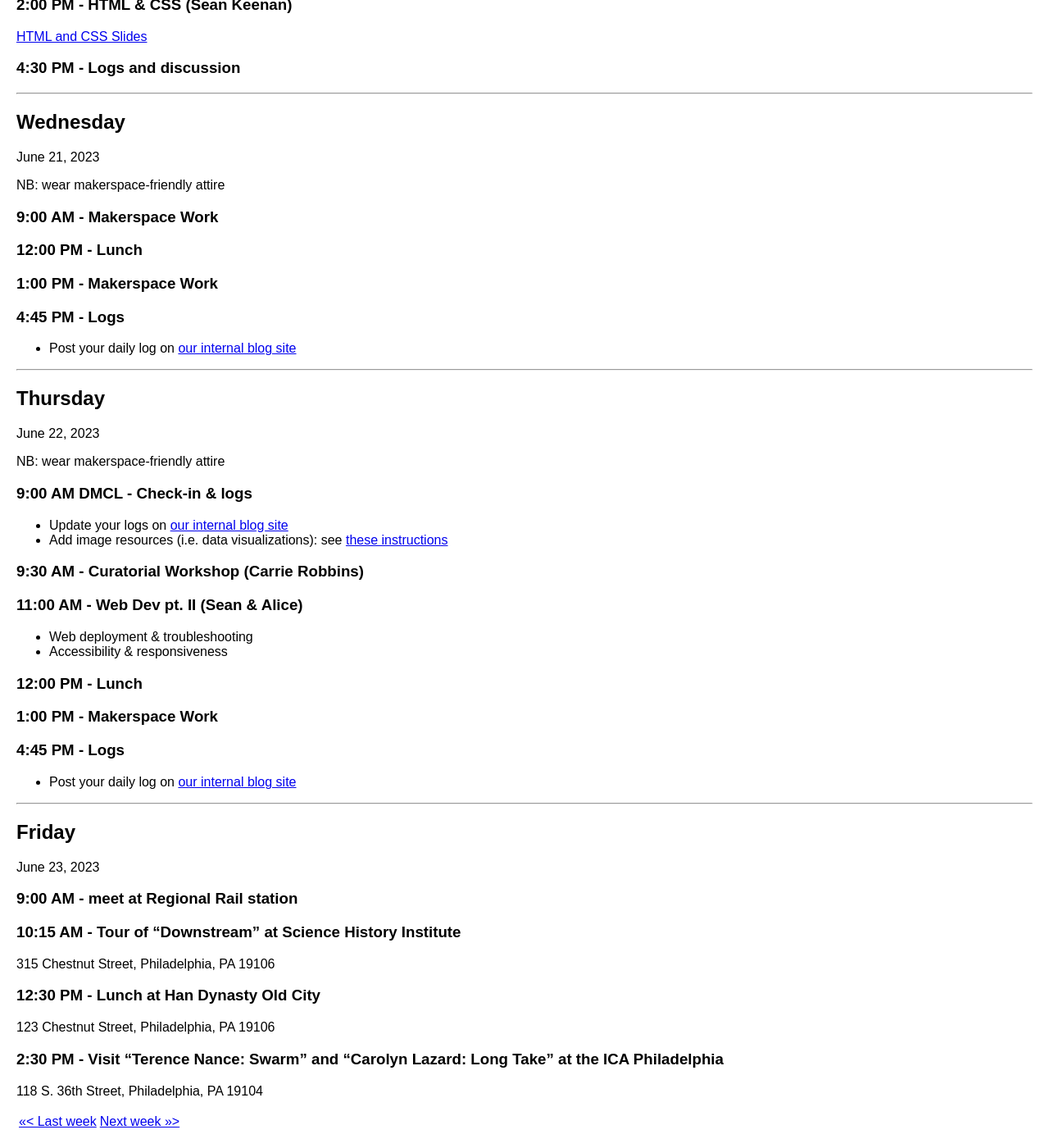
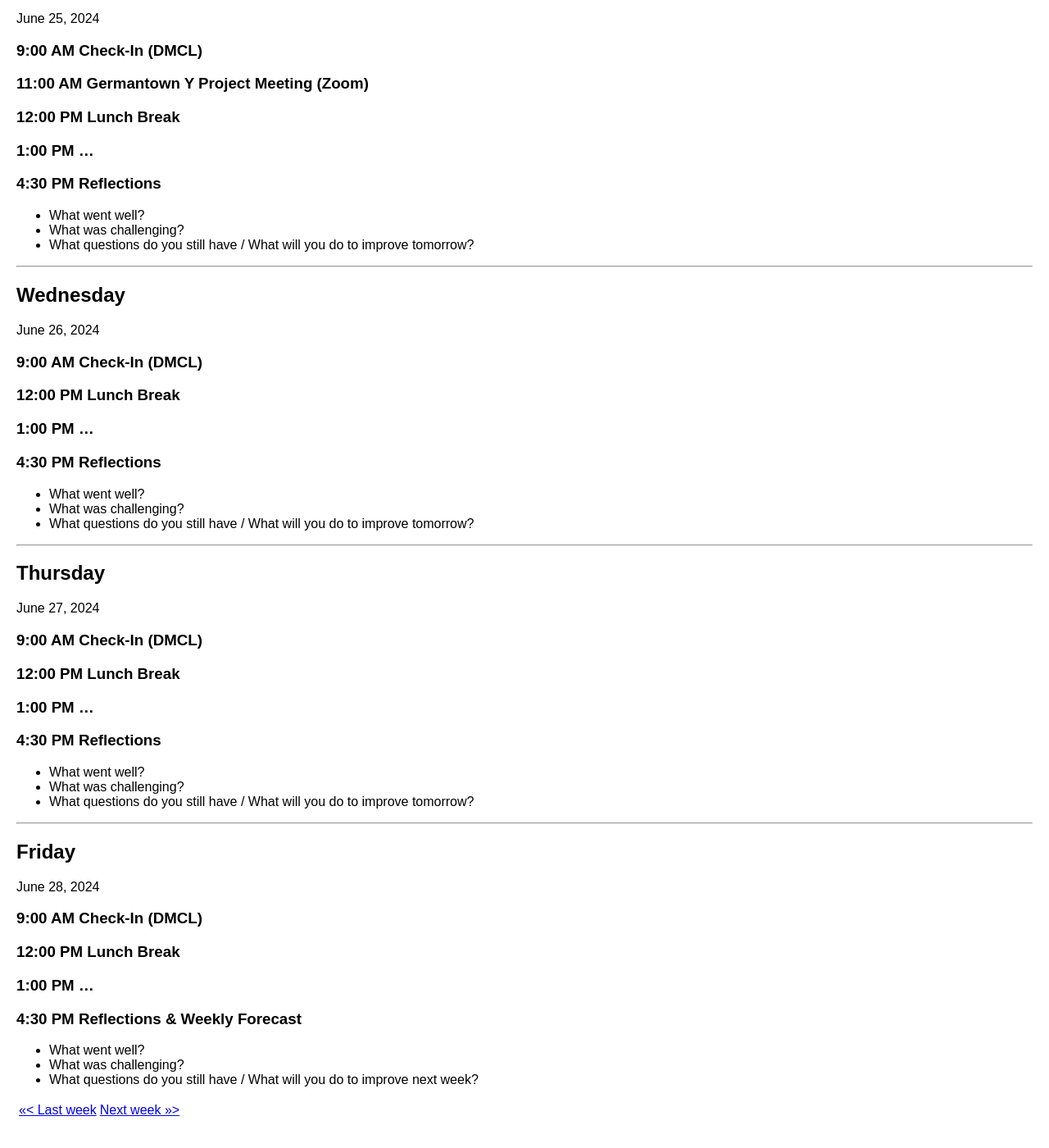
Before and after one commit to digbmc/dssf-syll, a Jekyll site: the page built from _weeks/04-work.md, in a window 1280 px wide and 1400 px high, scrolled down 752 px. Shown: the whole window at 82% size. Built offline with Jekyll 4.4.1, drawn with Linux system fonts in a browser that asks for light colours; some of the changed text lies outside the part shown.

Commit message:
Update 04-work.md

```diff
--- a/_weeks/04-work.md
+++ b/_weeks/04-work.md
@@ -5,88 +5,90 @@
 public: true
 ---
 
+## Resources of Interest
+- ...
+
+---
+
 ## Monday
-June 19, 2023
+June 24, 2024
 
-### JUNETEENTH
+### 9:00 AM Check-In (DMCL)
+
+### 12:00 PM Lunch Break
+
+### 1:00 PM ...
+
+### 4:30 PM Reflections
+- What went well?
+- What was challenging?
+- What questions do you still have / What will you do to improve tomorrow?
 
 ---
 
 ## Tuesday
-June 20, 2023
+June 25, 2024
 
-### 9:00 AM DMCL - Project Work
+### 9:00 AM Check-In (DMCL)
 
-### 10:00 AM - Reactor Room Project Meeting
-With Alice, Bronwen, Hilde, José, Sean, Soaad
+### 11:00 AM Germantown Y Project Meeting (Zoom)
 
-### 11:05 AM - Reactor Room Discussion
+### 12:00 PM Lunch Break
 
-### 12:00 PM - Lunch
+### 1:00 PM ...
 
-### 1:00 PM - Project work
-
-### 2:00 PM - HTML & CSS (Sean Keenan)
-[HTML and CSS Slides](https://www.canva.com/design/DAEqTHEcVek/_cDkFAGK5s9_YVeOArvQ_A/edit?utm_content=DAEqTHEcVek&utm_campaign=designshare&utm_medium=link2&utm_source=sharebutton)
-
-### 4:30 PM - Logs and discussion
+### 4:30 PM Reflections
+- What went well?
+- What was challenging?
+- What questions do you still have / What will you do to improve tomorrow?
 
 ---
 
 ## Wednesday
-June 21, 2023
+June 26, 2024
 
-NB: wear makerspace-friendly attire
+### 9:00 AM Check-In (DMCL)
 
-### 9:00 AM - Makerspace Work
+### 12:00 PM Lunch Break
 
-### 12:00 PM - Lunch
+### 1:00 PM ...
 
-### 1:00 PM - Makerspace Work
-
-### 4:45 PM - Logs
-- Post your daily log on [our internal blog site](https://github.com/Bryn-Mawr-College/dssf-2023)
+### 4:30 PM Reflections
+- What went well?
+- What was challenging?
+- What questions do you still have / What will you do to improve tomorrow?
 
 ---
 
 ## Thursday
-June 22, 2023
+June 27, 2024
 
-NB: wear makerspace-friendly attire
+### 9:00 AM Check-In (DMCL)
 
-### 9:00 AM DMCL - Check-in & logs
-- Update your logs on [our internal blog site](https://github.com/Bryn-Mawr-College/dssf-2023)
-- Add image resources (i.e. data visualizations): see [these instructions](https://refactored-fishstick-p1lg96m.pages.github.io/instructions.html)
+### 12:00 PM Lunch Break
 
-### 9:30 AM - Curatorial Workshop (Carrie Robbins)
+### 1:00 PM  ...
 
-### 11:00 AM - Web Dev pt. II (Sean & Alice)
-- Web deployment & troubleshooting
-- Accessibility & responsiveness
-
-### 12:00 PM - Lunch
-
-### 1:00 PM - Makerspace Work
-
-### 4:45 PM - Logs
-- Post your daily log on [our internal blog site](https://github.com/Bryn-Mawr-College/dssf-2023)
-
+### 4:30 PM Reflections
+- What went well?
+- What was challenging?
+- What questions do you still have / What will you do to improve tomorrow?
 
 ---
 
 ## Friday
-June 23, 2023
+June 28, 2024
 
-### 9:00 AM - meet at Regional Rail station
+### 9:00 AM Check-In (DMCL)
 
-### 10:15 AM - Tour of "Downstream" at Science History Institute
-315 Chestnut Street, Philadelphia, PA 19106
+### 12:00 PM Lunch Break
 
-### 12:30 PM - Lunch at Han Dynasty Old City
-123 Chestnut Street, Philadelphia, PA 19106
+### 1:00 PM ...
 
-### 2:30 PM - Visit "Terence Nance: Swarm" and "Carolyn Lazard: Long Take" at the ICA Philadelphia
-118 S. 36th Street, Philadelphia, PA 19104
+### 4:30 PM Reflections & Weekly Forecast
+- What went well?
+- What was challenging?
+- What questions do you still have / What will you do to improve next week?
 
 
 [<<< Last week](03-work) | [Next week >>>](05-work)
```
